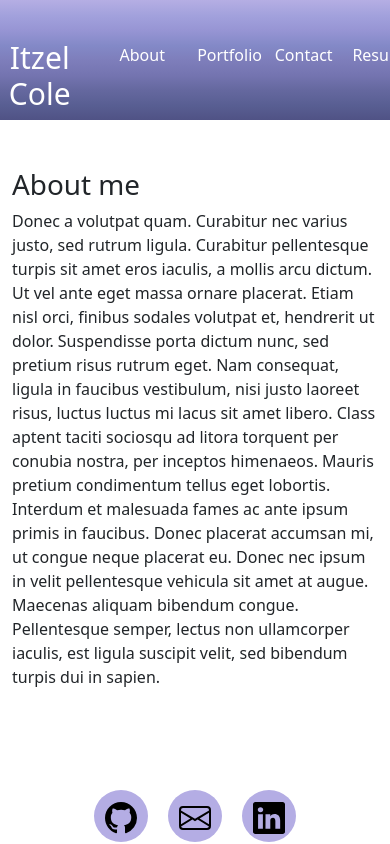
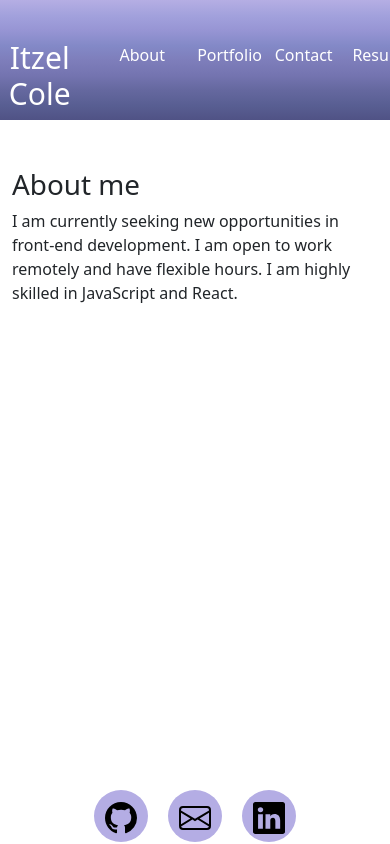
Before and after one commit to Itzelmariana/UTA-22-M20-React-FrontEnd, a React (Create React App) app: page / in a window 390 px wide. Shown: the top 844 px of the page. Built offline with nearby package versions, Linux system fonts and the light colour scheme.

Commit message:
added text

```diff
--- a/src/components/pages/About.js
+++ b/src/components/pages/About.js
@@ -14,20 +14,9 @@
           />
         </div>
         <div className='col-md-9 col-sm-12'>
-          Donec a volutpat quam. Curabitur nec varius justo, sed rutrum ligula.
-          Curabitur pellentesque turpis sit amet eros iaculis, a mollis arcu
-          dictum. Ut vel ante eget massa ornare placerat. Etiam nisl orci,
-          finibus sodales volutpat et, hendrerit ut dolor. Suspendisse porta
-          dictum nunc, sed pretium risus rutrum eget. Nam consequat, ligula in
-          faucibus vestibulum, nisi justo laoreet risus, luctus luctus mi lacus
-          sit amet libero. Class aptent taciti sociosqu ad litora torquent per
-          conubia nostra, per inceptos himenaeos. Mauris pretium condimentum
-          tellus eget lobortis. Interdum et malesuada fames ac ante ipsum primis
-          in faucibus. Donec placerat accumsan mi, ut congue neque placerat eu.
-          Donec nec ipsum in velit pellentesque vehicula sit amet at augue.
-          Maecenas aliquam bibendum congue. Pellentesque semper, lectus non
-          ullamcorper iaculis, est ligula suscipit velit, sed bibendum turpis
-          dui in sapien.
+          I am currently seeking new opportunities in front-end development. I
+          am open to work remotely and have flexible hours. I am highly skilled
+          in JavaScript and React.
         </div>
       </div>
     </div>
--- a/src/components/pages/Portfolio.js
+++ b/src/components/pages/Portfolio.js
@@ -84,10 +84,6 @@
 
         <div className='col-lg-4 col-md-6'>
           <figure className='imgProject4'>
-            {/* <img
-              src='https://s3.amazonaws.com/shecodesio-production/uploads/files/000/044/475/original/weather.png?1661388395'
-              alt='weatherApp'
-            /> */}
             <div className='textProject'>
               <h2>
                 <a href='https://texted-jate.herokuapp.com/'> Text Editor </a>
@@ -108,6 +104,28 @@
             </div>
           </figure>
         </div>
+        <div className='col-lg-4 col-md-6'>
+          <figure className='imgProject4'>
+            <div className='textProject'>
+              <h2>
+                <a href='/'> Olympiad </a>
+                <a href='https://github.com/Itzelmariana/Olympiad'>
+                  <svg
+                    xmlns='http://www.w3.org/2000/svg'
+                    width='32'
+                    height='32'
+                    fill='black'
+                    className='bi bi-github'
+                    viewBox='0 0 16 16'
+                  >
+                    <path d='M8 0C3.58 0 0 3.58 0 8c0 3.54 2.29 6.53 5.47 7.59.4.07.55-.17.55-.38 0-.19-.01-.82-.01-1.49-2.01.37-2.53-.49-2.69-.94-.09-.23-.48-.94-.82-1.13-.28-.15-.68-.52-.01-.53.63-.01 1.08.58 1.23.82.72 1.21 1.87.87 2.33.66.07-.52.28-.87.51-1.07-1.78-.2-3.64-.89-3.64-3.95 0-.87.31-1.59.82-2.15-.08-.2-.36-1.02.08-2.12 0 0 .67-.21 2.2.82.64-.18 1.32-.27 2-.27.68 0 1.36.09 2 .27 1.53-1.04 2.2-.82 2.2-.82.44 1.1.16 1.92.08 2.12.51.56.82 1.27.82 2.15 0 3.07-1.87 3.75-3.65 3.95.29.25.54.73.54 1.48 0 1.07-.01 1.93-.01 2.2 0 .21.15.46.55.38A8.012 8.012 0 0 0 16 8c0-4.42-3.58-8-8-8z' />
+                  </svg>
+                </a>
+              </h2>
+              <p>Full Stack Application</p>
+            </div>
+          </figure>
+        </div>
       </div>
     </div>
   );
```
